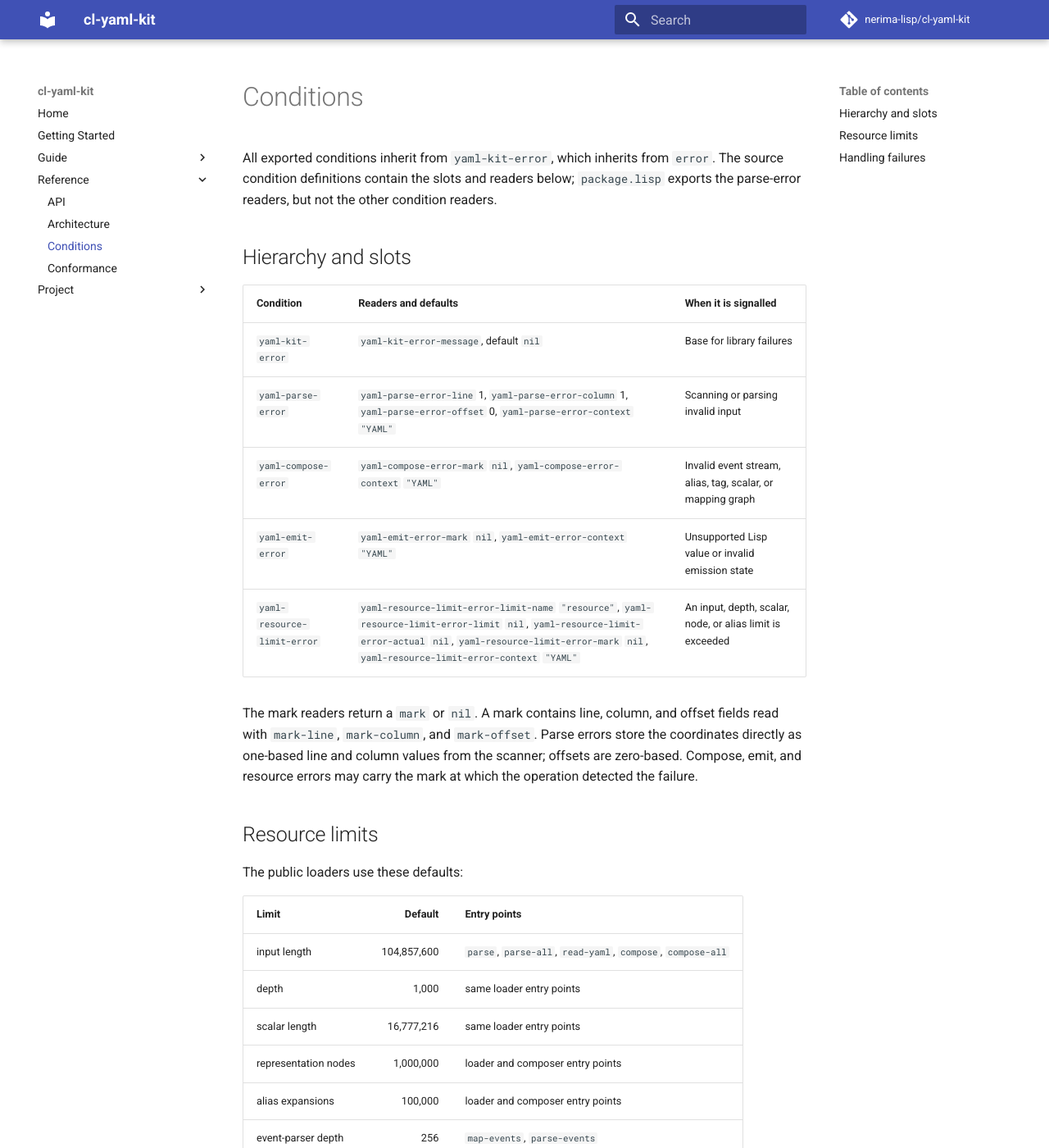
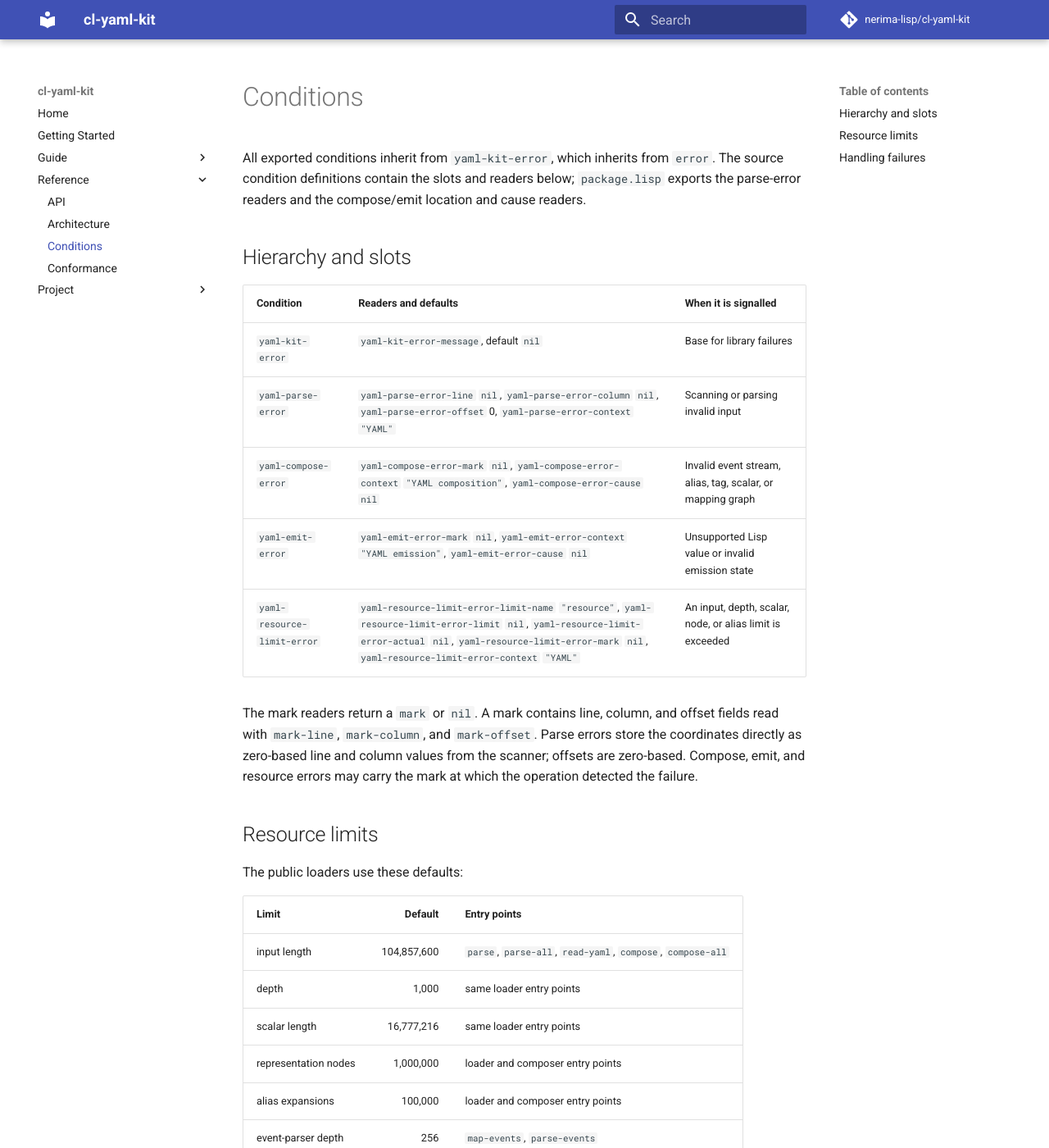
Before and after one commit to nerima-lisp/cl-yaml-kit, an MkDocs documentation site: the page built from docs/src/reference/conditions.md, in a window 1280 px wide and 1400 px high. Shown: the whole window at 82% size. Built offline with MkDocs 1.6.1 and Material for MkDocs 9.7.7, drawn with Linux system fonts in a browser that asks for light colours; comment, search, counter and statistics services are not loaded.

Commit message:
test: strengthen contracts and property quality

```diff
--- a/docs/src/reference/conditions.md
+++ b/docs/src/reference/conditions.md
@@ -2,22 +2,22 @@
 
 All exported conditions inherit from `yaml-kit-error`, which inherits from
 `error`. The source condition definitions contain the slots and readers below;
-`package.lisp` exports the parse-error readers, but not the other condition
-readers.
+`package.lisp` exports the parse-error readers and the compose/emit location
+and cause readers.
 
 ## Hierarchy and slots
 
 | Condition | Readers and defaults | When it is signalled |
 | --- | --- | --- |
 | `yaml-kit-error` | `yaml-kit-error-message`, default `nil` | Base for library failures |
-| `yaml-parse-error` | `yaml-parse-error-line` 1, `yaml-parse-error-column` 1, `yaml-parse-error-offset` 0, `yaml-parse-error-context` `"YAML"` | Scanning or parsing invalid input |
-| `yaml-compose-error` | `yaml-compose-error-mark` `nil`, `yaml-compose-error-context` `"YAML"` | Invalid event stream, alias, tag, scalar, or mapping graph |
-| `yaml-emit-error` | `yaml-emit-error-mark` `nil`, `yaml-emit-error-context` `"YAML"` | Unsupported Lisp value or invalid emission state |
+| `yaml-parse-error` | `yaml-parse-error-line` `nil`, `yaml-parse-error-column` `nil`, `yaml-parse-error-offset` 0, `yaml-parse-error-context` `"YAML"` | Scanning or parsing invalid input |
+| `yaml-compose-error` | `yaml-compose-error-mark` `nil`, `yaml-compose-error-context` `"YAML composition"`, `yaml-compose-error-cause` `nil` | Invalid event stream, alias, tag, scalar, or mapping graph |
+| `yaml-emit-error` | `yaml-emit-error-mark` `nil`, `yaml-emit-error-context` `"YAML emission"`, `yaml-emit-error-cause` `nil` | Unsupported Lisp value or invalid emission state |
 | `yaml-resource-limit-error` | `yaml-resource-limit-error-limit-name` `"resource"`, `yaml-resource-limit-error-limit` `nil`, `yaml-resource-limit-error-actual` `nil`, `yaml-resource-limit-error-mark` `nil`, `yaml-resource-limit-error-context` `"YAML"` | An input, depth, scalar, node, or alias limit is exceeded |
 
 The mark readers return a `mark` or `nil`. A mark contains line, column, and
 offset fields read with `mark-line`, `mark-column`, and `mark-offset`. Parse
-errors store the coordinates directly as one-based line and column values
+errors store the coordinates directly as zero-based line and column values
 from the scanner; offsets are zero-based. Compose, emit, and resource errors
 may carry the mark at which the operation detected the failure.
 
```
Also changed, not shown: 18 other files.
